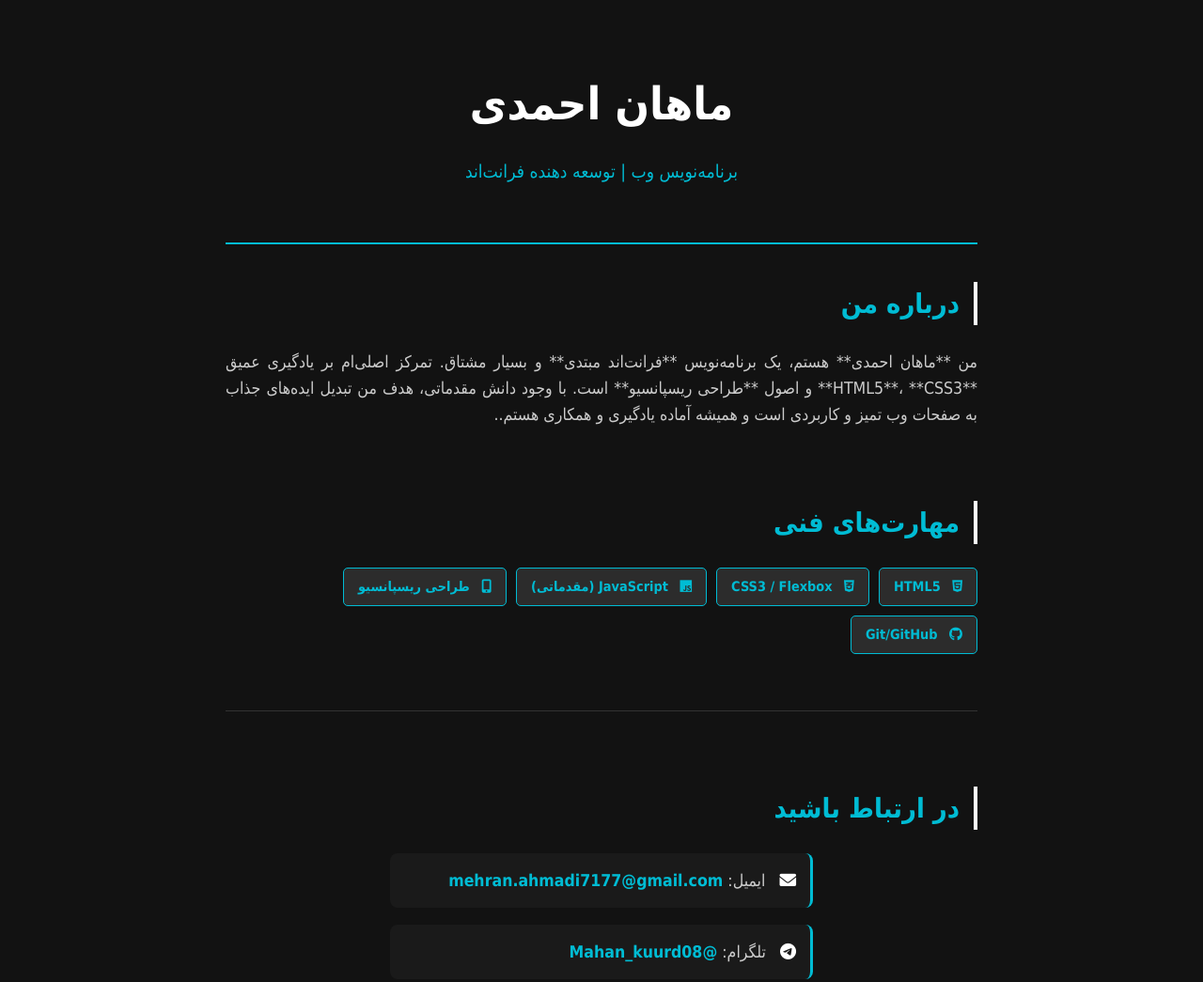
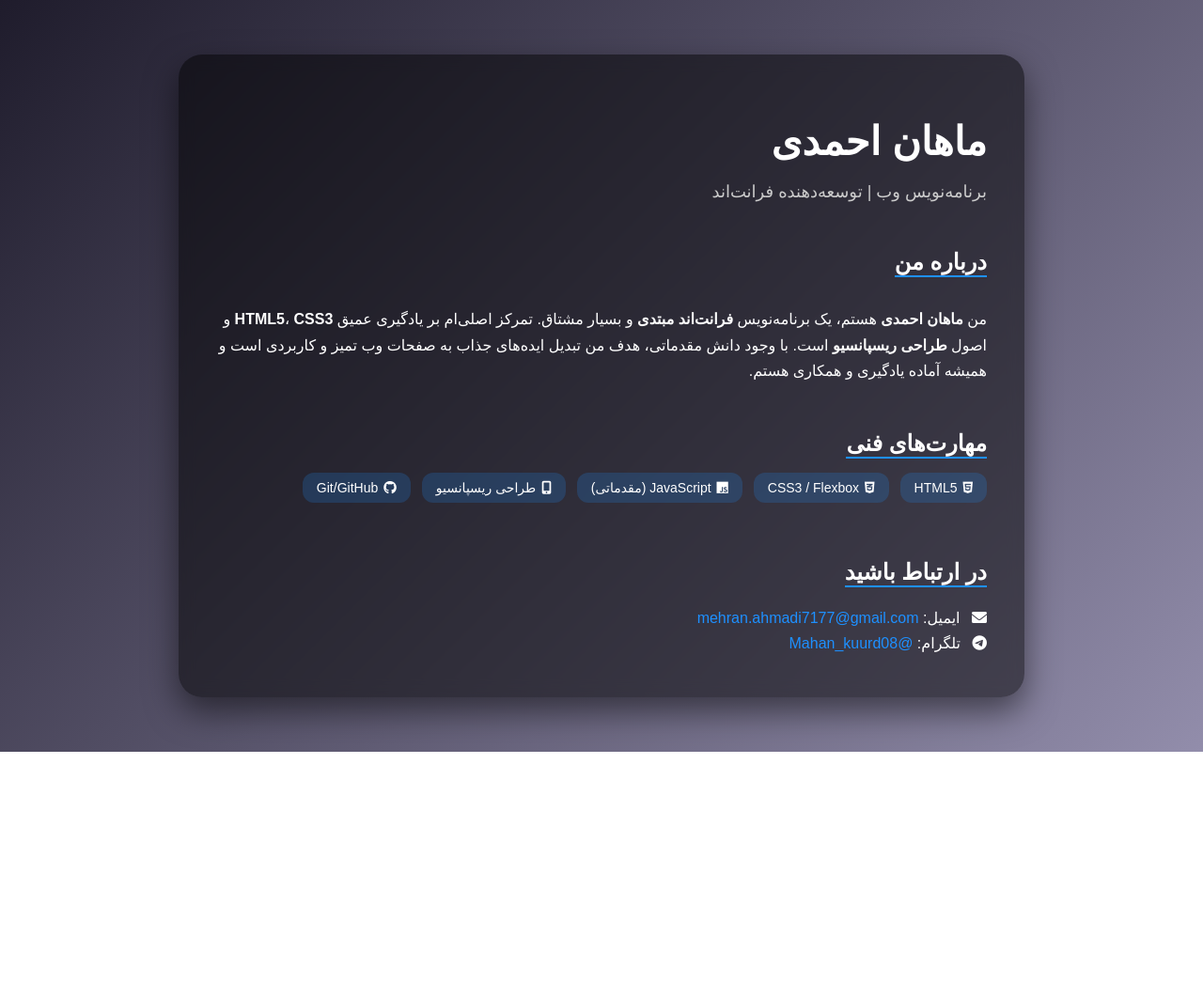
Before and after one commit to Myaqashang/Mahan-ahmadi, a plain HTML site: page index.html in a window 1280 px wide. Shown: the whole page at 94% size. After the commit the page ends 800 px from the top, so only its background shows below. Drawn offline with Linux system fonts and the light colour scheme.

Commit message:
Add files via upload

```diff
--- a/index.html
+++ b/index.html
@@ -1,29 +1,29 @@
-<head>
-    <link rel="stylesheet" href="style.css">
 <!DOCTYPE html>
 <html lang="fa" dir="rtl">
 <head>
 <meta charset="UTF-8">
 <meta name="viewport" content="width=device-width, initial-scale=1.0">
-    <title>پروفایل: ماهان احمدی</title>
+<title>ماهان احمدی | برنامه‌نویس فرانت‌اند</title>
+<meta name="description" content="پروفایل رسمی ماهان احمدی. توسعه‌دهنده فرانت‌اند با تمرکز بر کدنویسی تمیز، طراحی ریسپانسیو و بهینه‌سازی تجربه کاربری (UX).">
 <link rel="stylesheet" href="style.css">
 <link rel="stylesheet" href="https://cdnjs.cloudflare.com/ajax/libs/font-awesome/6.0.0-beta3/css/all.min.css">
 </head>
 <body>
 
-    <div class="container">
+<div class="profile-container">
 
+  <div class="profile-card">
     <header class="main-header">
       <h1 class="name-title">ماهان احمدی</h1>
-            <p class="job-title">برنامه‌نویس وب | توسعه دهنده فرانت‌اند</p>
+      <p class="job-title">برنامه‌نویس وب | توسعه‌دهنده فرانت‌اند</p>
     </header>
 
     <section class="about-section">
       <h2 class="section-heading">درباره من</h2>
       <p class="summary-text">
-                من **ماهان احمدی** هستم، یک برنامه‌نویس **فرانت‌اند مبتدی** و بسیار مشتاق.
-        تمرکز اصلی‌ام بر یادگیری عمیق **HTML5**، **CSS3** و اصول **طراحی ریسپانسیو** است.
-        با وجود دانش مقدماتی، هدف من تبدیل ایده‌های جذاب به صفحات وب تمیز و کاربردی است و همیشه آماده یادگیری و همکاری هستم..
+        من <strong>ماهان احمدی</strong> هستم، یک برنامه‌نویس <strong>فرانت‌اند مبتدی</strong> و بسیار مشتاق.
+        تمرکز اصلی‌ام بر یادگیری عمیق <strong>HTML5</strong>، <strong>CSS3</strong> و اصول <strong>طراحی ریسپانسیو</strong> است.
+        با وجود دانش مقدماتی، هدف من تبدیل ایده‌های جذاب به صفحات وب تمیز و کاربردی است و همیشه آماده یادگیری و همکاری هستم.
       </p>
     </section>
 
@@ -41,33 +41,13 @@
     <footer class="contact-footer">
       <h2 class="section-heading">در ارتباط باشید</h2>
       <div class="contact-text-links">
-
-                <p>
-                    <i class="fas fa-envelope icon-spacing"></i>
-                    ایمیل:
-                    <a href="mailto:mehran.ahmadi7177@gmail.com" class="text-link">mehran.ahmadi7177@gmail.com</a>
-                </p>
-
-                <p>
-                    <i class="fab fa-telegram-plane icon-spacing"></i>
-                    تلگرام:
-                    <a href="tg://resolve?domain=Mahan_kuurd08" class="text-link">@Mahan_kuurd08</a>
-                </p>
-
+        <p><i class="fas fa-envelope icon-spacing"></i> ایمیل: <a href="mailto:mehran.ahmadi7177@gmail.com" class="text-link">mehran.ahmadi7177@gmail.com</a></p>
+        <p><i class="fab fa-telegram-plane icon-spacing"></i> تلگرام: <a href="tg://resolve?domain=Mahan_kuurd08" class="text-link">@Mahan_kuurd08</a></p>
       </div>
     </footer>
+  </div>
 
 </div>
 
 </body>
 </html>
-<head>
-    <meta charset="UTF-8">
-    <meta name="viewport" content="width=device-width, initial-scale=1.0">
-
-    <title>ماهان احمدی | برنامه‌نویس فرانت‌اند، متخصص HTML5 و CSS3</title>
-
-    <meta name="description" content="پروفایل رسمی ماهان احمدی. توسعه‌دهنده فرانت‌اند با تمرکز بر کدنویسی تمیز، طراحی ریسپانسیو و بهینه‌سازی تجربه کاربری (UX).">
-
-    <link rel="stylesheet" href="style.css">
-    <link rel="stylesheet" href="https://cdnjs.cloudflare.com/ajax/libs/font-awesome/6.0.0-beta3/css/all.min.css">
--- a/style.css
+++ b/style.css
@@ -1,173 +1,95 @@
+/* پس‌زمینه زیبا و ملایم */
 body {
-    background-color: #121212 !important; /* یک کد رنگ تیره */
-    color: white;
-}/* تنظیمات عمومی و تم تیره */
-body {
-    margin: 0;
-    padding: 0;
-    font-family: Tahoma, sans-serif;
-    background-color: #121212; /* پس زمینه بسیار تیره */
-    color: #e0e0e0;
-    direction: rtl;
-    line-height: 1.6;
+  margin: 0;
+  font-family: 'Vazir', sans-serif;
+  background: linear-gradient(135deg, #1f1c2c, #928dab);
+  display: flex;
+  justify-content: center;
+  align-items: center;
+  min-height: 100vh;
+  color: #fff;
 }
 
-.container {
-    max-width: 800px;
-    margin: 0 auto;
-    padding: 0 20px;
+.profile-container {
+  width: 100%;
+  max-width: 900px;
+  padding: 20px;
 }
 
-/* Header و عنوان اصلی */
-.main-header {
-    padding: 40px 0;
-    border-bottom: 2px solid #00bcd4; /* خط زیر آبی فیروزه‌ای */
-    margin-bottom: 40px;
-    text-align: center;
+.profile-card {
+  background: rgba(0,0,0,0.5);
+  padding: 40px;
+  border-radius: 25px;
+  box-shadow: 0 15px 35px rgba(0,0,0,0.5);
+  backdrop-filter: blur(8px);
 }
 
-.name-title {
-    font-size: 3em;
-    color: #fff;
-    margin-bottom: 5px;
-    font-weight: bold;
+h1.name-title {
+  font-size: 42px;
+  margin-bottom: 5px;
 }
 
 .job-title {
-    font-size: 1.2em;
-    color: #00bcd4; /* نقش مهم با رنگ برند */
-    font-weight: 300;
+  font-size: 18px;
+  color: #ccc;
+  margin-bottom: 30px;
 }
 
-/* عناوین بخش‌ها */
 .section-heading {
-    font-size: 1.8em;
-    color: #00bcd4;
-    border-right: 4px solid #fff; /* خط جذاب کنار عنوان */
-    padding-right: 15px;
-    margin-bottom: 25px;
-    text-align: right;
-    margin-top: 40px;
-}
-
-/* بخش درباره من */
-.about-section {
-    padding-bottom: 20px;
+  font-size: 24px;
+  border-bottom: 2px solid #1e90ff;
+  display: inline-block;
+  margin-bottom: 15px;
 }
 
 .summary-text {
-    font-size: 1.1em;
-    color: #ccc;
-    text-align: justify;
+  line-height: 1.7;
+  font-size: 16px;
+  margin-bottom: 30px;
 }
 
-/* بخش مهارت‌ها */
 .skills-list {
-    display: flex;
-    flex-wrap: wrap;
-    gap: 10px;
+  display: flex;
+  flex-wrap: wrap;
+  gap: 12px;
 }
 
 .skill-tag {
-    background-color: #2c2c2c;
-    color: #00bcd4;
-    padding: 8px 15px;
-    border-radius: 5px;
-    font-size: 0.9em;
-    font-weight: bold;
-    border: 1px solid #00bcd4;
+  background: rgba(30,144,255,0.2);
+  padding: 8px 15px;
+  border-radius: 12px;
+  font-size: 14px;
+  display: flex;
+  align-items: center;
+  gap: 6px;
+  transition: transform 0.3s, background 0.3s;
+  cursor: default;
 }
 
-.skill-tag i {
-    margin-left: 8px;
+.skill-tag:hover {
+  transform: translateY(-3px);
+  background: rgba(30,144,255,0.4);
 }
 
-/* بخش تماس و فوتر */
 .contact-footer {
-    padding-top: 40px;
-    margin-top: 60px;
-    border-top: 1px solid #333;
-    text-align: center;
-}
-
-.contact-links {
-    display: flex;
-    justify-content: center;
-    gap: 20px;
-    margin-top: 20px;
-}
-
-.contact-btn {
-    text-decoration: none;
-    background-color: #00bcd4;
-    color: #121212;
-    padding: 10px 20px;
-    border-radius: 50px; /* دکمه‌های گرد جذاب */
-    font-weight: bold;
-    transition: background-color 0.3s;
-}
-
-.contact-btn:hover {
-    background-color: #fff;
-}
-
-.contact-btn i {
-    margin-left: 8px;
-}
-
-/* واکنش‌گرا برای موبایل‌های کوچک */
-@media (max-width: 600px) {
-    .name-title {
-        font-size: 2.2em;
-    }
-    .contact-links {
-        flex-direction: column;
-        align-items: center;
-    }
-    .contact-btn {
-        width: 80%;
-    }
-}
-/* بخش تماس و فوتر */
-.contact-footer {
-    padding-top: 40px;
-    margin-top: 60px;
-    border-top: 1px solid #333;
-    text-align: center;
-}
-
-/* استایل برای لینک‌های متنی جدید */
-.contact-text-links {
-    text-align: right;
-    max-width: 450px;
-    margin: 20px auto;
-    font-size: 1.1em;
+  margin-top: 40px;
 }
 
 .contact-text-links p {
-    background-color: #1a1a1a;
-    padding: 15px;
-    margin-bottom: 10px;
-    border-radius: 8px;
-    border-right: 3px solid #00bcd4; /* خط آبی مینیمال */
-    color: #ccc;
+  margin: 8px 0;
+  font-size: 16px;
 }
 
 .text-link {
-    color: #00bcd4; /* لینک به رنگ آبی فیروزه‌ای */
-    text-decoration: none; /* خط زیر لینک حذف می‌شود */
-    font-weight: bold;
-    transition: color 0.2s;
+  color: #1e90ff;
+  text-decoration: none;
+  transition: color 0.3s;
 }
 
 .text-link:hover {
-    color: #fff; /* هنگام بردن نشانگر روی لینک، رنگ به سفید تغییر می‌کند */
+  color: #63b3ff;
 }
 
 .icon-spacing {
-    color: #fff; /* آیکون‌ها به رنگ سفید */
-    margin-left: 10px;
+  margin-left: 8px;
 }
-
-/* --- اینجا پایان کدهای جدید است --- */
-/* بقیه کدهای style.css (مثل body, name-title, skill-tag و...) باید دست نخورده بمانند. */
```
Lines whose indentation alone changed are shown as unchanged.
